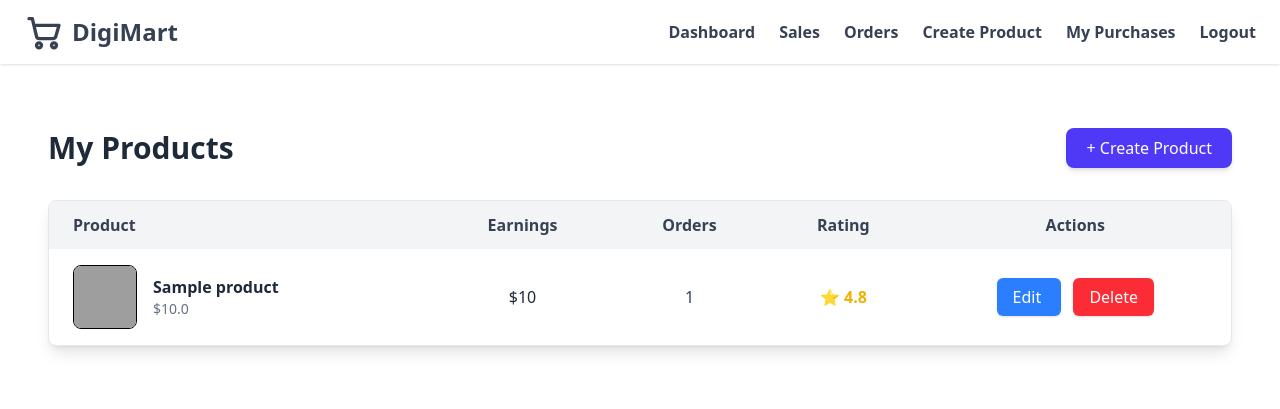
After one commit to tamim-vaiya/DigiMart-django, a Django app: page /dashboard/ in a window 1280 px wide. The commit adds this page. Shown: the top 409 px of the page. Run offline with Django 5.2, Linux system fonts and the light colour scheme; tables that the repository leaves empty hold one stand-in row (values such as "Sample post"); some libraries are stand-ins or nearby versions; grey boxes are pictures that could not be loaded.

Commit message:
Created Dashboard View and Styled the template

```diff
--- /dev/null
+++ b/core/templates/core/dashboard.html
@@ -0,0 +1,78 @@
+{% extends "base.html" %}
+{% load static %}
+
+{% block body %}
+<div class="container mx-auto px-6 py-10">
+
+    <!-- Header -->
+    <div class="flex justify-between items-center mb-8">
+        <h1 class="text-3xl font-bold text-gray-800">My Products</h1>
+        <a href="{% url 'create_product' %}"
+           class="bg-indigo-600 hover:bg-indigo-700 text-white px-5 py-2 rounded-lg shadow-md transition">
+           + Create Product
+        </a>
+    </div>
+
+    <!-- Product Table -->
+    <div class="bg-white shadow-lg rounded-lg overflow-hidden border border-gray-200">
+        <table class="min-w-full table-auto">
+            <thead class="bg-gray-100 text-gray-700">
+                <tr>
+                    <th class="px-6 py-3 text-left">Product</th>
+                    <th class="px-6 py-3 text-center">Earnings</th>
+                    <th class="px-6 py-3 text-center">Orders</th>
+                    <th class="px-6 py-3 text-center">Rating</th>
+                    <th class="px-6 py-3 text-center">Actions</th>
+                </tr>
+            </thead>
+            <tbody class="divide-y divide-gray-200">
+                {% for product in products %}
+                <tr class="hover:bg-gray-50">
+                    <!-- Product Info -->
+                    <td class="px-6 py-4 flex items-center space-x-4">
+                        <img src="https://developers.elementor.com/docs/assets/img/elementor-placeholder-image.png" alt="No Image" class="w-16 h-16 rounded-lg object-cover border">
+                        <div>
+                            <p class="font-semibold text-gray-800">{{ product.name }}</p>
+                            <p class="text-sm text-gray-500">${{ product.price }}</p>
+                        </div>
+                    </td>
+
+                    <!-- Earnings -->
+                    <td class="px-6 py-4 text-center font-medium text-gray-800">
+                        ${{ product.total_earnings|default:0 }}
+                    </td>
+
+                    <!-- Orders -->
+                    <td class="px-6 py-4 text-center text-gray-700">
+                        {{ product.total_orders }}
+                    </td>
+
+                    <!-- Rating -->
+                    <td class="px-6 py-4 text-center text-yellow-500 font-semibold">
+                        ⭐ 4.8
+                    </td>
+
+                    <!-- Actions -->
+                    <td class="px-6 py-4 text-center space-x-3">
+                        <a href="{% url 'product_edit' product.id %}"
+                           class="bg-blue-500 hover:bg-blue-600 text-white px-4 py-2 rounded-md shadow">
+                           Edit
+                        </a>
+                        <a href="{% url 'product_delete' product.id %}"
+                           class="bg-red-500 hover:bg-red-600 text-white px-4 py-2 rounded-md shadow">
+                           Delete
+                        </a>
+                    </td>
+                </tr>
+                {% empty %}
+                <tr>
+                    <td colspan="5" class="px-6 py-6 text-center text-gray-500">
+                        No products yet. <a href="{% url 'create_product' %}" class="text-indigo-600 hover:underline">Create one</a>.
+                    </td>
+                </tr>
+                {% endfor %}
+            </tbody>
+        </table>
+    </div>
+</div>
+{% endblock body %}
--- a/core/templates/core/payment_success.html
+++ b/core/templates/core/payment_success.html
@@ -1,7 +1,7 @@
 {% extends "base.html" %}
 
 {% block body %}
-<div class="flex items-center justify-center min-h-screen bg-gray-50">
+<div class="flex items-center justify-center min-h-screen ">
     <div class="bg-white shadow-lg rounded-2xl p-10 text-center">
 
         <!-- Success message -->
--- a/core/urls.py
+++ b/core/urls.py
@@ -1,5 +1,5 @@
 from django.urls import path
-from .views import index, detail, payment_success_view, payment_failed_view, create_checkout_session, create_product, product_edit, product_delete
+from .views import index, detail, payment_success_view, payment_failed_view, create_checkout_session, create_product, product_edit, product_delete, dashboard
 
 urlpatterns = [
     path('', index, name='index'),
@@ -10,4 +10,5 @@ urlpatterns = [
     path('create-product/', create_product, name='create_product'),
     path('edit-product/<int:id>/', product_edit, name='product_edit'),
     path('delete-product/<int:id>/', product_delete, name='product_delete'),
+    path('dashboard/', dashboard, name='dashboard'),
 ]
--- a/core/views.py
+++ b/core/views.py
@@ -6,6 +6,7 @@ from django.views.decorators.csrf import csrf_exempt
 from django.urls import reverse
 from django.http import JsonResponse, HttpResponseNotFound
 from .forms import ProductForm
+from django.db.models import Sum, Count, Q
 
 # Create your views here.
 def index(request):
@@ -93,3 +94,10 @@ def product_delete(request, id):
         product.delete()
         return redirect('index')
     return render(request, 'core/product_delete.html', {'product': product})
+
+def dashboard(request):
+    products = Product.objects.all().annotate(
+        total_orders=Count('orderdetail', filter=Q(orderdetail__has_paid=True)),
+        total_earnings=Sum('orderdetail__amount', filter=Q(orderdetail__has_paid=True))
+    )
+    return render(request, 'core/dashboard.html', {'products': products})
--- a/static/dist/styles.css
+++ b/static/dist/styles.css
@@ -9,11 +9,15 @@
       "Courier New", monospace;
     --color-red-500: oklch(63.7% 0.237 25.331);
     --color-red-600: oklch(57.7% 0.245 27.325);
+    --color-yellow-500: oklch(79.5% 0.184 86.047);
     --color-green-600: oklch(62.7% 0.194 149.214);
+    --color-blue-500: oklch(62.3% 0.214 259.815);
+    --color-blue-600: oklch(54.6% 0.245 262.881);
     --color-indigo-500: oklch(58.5% 0.233 277.117);
     --color-indigo-600: oklch(51.1% 0.262 276.966);
     --color-indigo-700: oklch(45.7% 0.24 277.023);
     --color-gray-50: oklch(98.5% 0.002 247.839);
+    --color-gray-100: oklch(96.7% 0.003 264.542);
     --color-gray-200: oklch(92.8% 0.006 264.531);
     --color-gray-300: oklch(87.2% 0.01 258.338);
     --color-gray-500: oklch(55.1% 0.027 264.364);
@@ -35,8 +39,10 @@
     --text-3xl--line-height: calc(2.25 / 1.875);
     --text-4xl: 2.25rem;
     --text-4xl--line-height: calc(2.5 / 2.25);
+    --font-weight-medium: 500;
     --font-weight-semibold: 600;
     --font-weight-bold: 700;
+    --radius-md: 0.375rem;
     --radius-lg: 0.5rem;
     --radius-xl: 0.75rem;
     --radius-2xl: 1rem;
@@ -231,9 +237,6 @@
   .mt-3 {
     margin-top: calc(var(--spacing) * 3);
   }
-  .mt-6 {
-    margin-top: calc(var(--spacing) * 6);
-  }
   .mb-2 {
     margin-bottom: calc(var(--spacing) * 2);
   }
@@ -258,6 +261,9 @@
   .inline-block {
     display: inline-block;
   }
+  .h-16 {
+    height: calc(var(--spacing) * 16);
+  }
   .h-24 {
     height: calc(var(--spacing) * 24);
   }
@@ -270,6 +276,9 @@
   .min-h-screen {
     min-height: 100vh;
   }
+  .w-16 {
+    width: calc(var(--spacing) * 16);
+  }
   .w-full {
     width: 100%;
   }
@@ -281,6 +290,12 @@
   }
   .max-w-md {
     max-width: var(--container-md);
+  }
+  .min-w-full {
+    min-width: 100%;
+  }
+  .table-auto {
+    table-layout: auto;
   }
   .transform {
     transform: var(--tw-rotate-x,) var(--tw-rotate-y,) var(--tw-rotate-z,) var(--tw-skew-x,) var(--tw-skew-y,);
@@ -329,11 +344,39 @@
       margin-inline-end: calc(calc(var(--spacing) * 2) * calc(1 - var(--tw-space-x-reverse)));
     }
   }
+  .space-x-3 {
+    :where(& > :not(:last-child)) {
+      --tw-space-x-reverse: 0;
+      margin-inline-start: calc(calc(var(--spacing) * 3) * var(--tw-space-x-reverse));
+      margin-inline-end: calc(calc(var(--spacing) * 3) * calc(1 - var(--tw-space-x-reverse)));
+    }
+  }
+  .space-x-4 {
+    :where(& > :not(:last-child)) {
+      --tw-space-x-reverse: 0;
+      margin-inline-start: calc(calc(var(--spacing) * 4) * var(--tw-space-x-reverse));
+      margin-inline-end: calc(calc(var(--spacing) * 4) * calc(1 - var(--tw-space-x-reverse)));
+    }
+  }
   .space-x-6 {
     :where(& > :not(:last-child)) {
       --tw-space-x-reverse: 0;
       margin-inline-start: calc(calc(var(--spacing) * 6) * var(--tw-space-x-reverse));
       margin-inline-end: calc(calc(var(--spacing) * 6) * calc(1 - var(--tw-space-x-reverse)));
+    }
+  }
+  .divide-y {
+    :where(& > :not(:last-child)) {
+      --tw-divide-y-reverse: 0;
+      border-bottom-style: var(--tw-border-style);
+      border-top-style: var(--tw-border-style);
+      border-top-width: calc(1px * var(--tw-divide-y-reverse));
+      border-bottom-width: calc(1px * calc(1 - var(--tw-divide-y-reverse)));
+    }
+  }
+  .divide-gray-200 {
+    :where(& > :not(:last-child)) {
+      border-color: var(--color-gray-200);
     }
   }
   .overflow-hidden {
@@ -344,6 +387,9 @@
   }
   .rounded-lg {
     border-radius: var(--radius-lg);
+  }
+  .rounded-md {
+    border-radius: var(--radius-md);
   }
   .rounded-xl {
     border-radius: var(--radius-xl);
@@ -358,8 +404,14 @@
   .border-gray-300 {
     border-color: var(--color-gray-300);
   }
+  .bg-blue-500 {
+    background-color: var(--color-blue-500);
+  }
   .bg-gray-50 {
     background-color: var(--color-gray-50);
+  }
+  .bg-gray-100 {
+    background-color: var(--color-gray-100);
   }
   .bg-gray-200 {
     background-color: var(--color-gray-200);
@@ -403,8 +455,20 @@
   .py-3 {
     padding-block: calc(var(--spacing) * 3);
   }
+  .py-4 {
+    padding-block: calc(var(--spacing) * 4);
+  }
+  .py-6 {
+    padding-block: calc(var(--spacing) * 6);
+  }
+  .py-10 {
+    padding-block: calc(var(--spacing) * 10);
+  }
   .text-center {
     text-align: center;
+  }
+  .text-left {
+    text-align: left;
   }
   .text-2xl {
     font-size: var(--text-2xl);
@@ -425,6 +489,10 @@
   .font-bold {
     --tw-font-weight: var(--font-weight-bold);
     font-weight: var(--font-weight-bold);
+  }
+  .font-medium {
+    --tw-font-weight: var(--font-weight-medium);
+    font-weight: var(--font-weight-medium);
   }
   .font-semibold {
     --tw-font-weight: var(--font-weight-semibold);
@@ -454,6 +522,9 @@
   .text-white {
     color: var(--color-white);
   }
+  .text-yellow-500 {
+    color: var(--color-yellow-500);
+  }
   .shadow {
     --tw-shadow: 0 1px 3px 0 var(--tw-shadow-color, rgb(0 0 0 / 0.1)), 0 1px 2px -1px var(--tw-shadow-color, rgb(0 0 0 / 0.1));
     box-shadow: var(--tw-inset-shadow), var(--tw-inset-ring-shadow), var(--tw-ring-offset-shadow), var(--tw-ring-shadow), var(--tw-shadow);
@@ -473,6 +544,9 @@
   .shadow-xl {
     --tw-shadow: 0 20px 25px -5px var(--tw-shadow-color, rgb(0 0 0 / 0.1)), 0 8px 10px -6px var(--tw-shadow-color, rgb(0 0 0 / 0.1));
     box-shadow: var(--tw-inset-shadow), var(--tw-inset-ring-shadow), var(--tw-ring-offset-shadow), var(--tw-ring-shadow), var(--tw-shadow);
+  }
+  .filter {
+    filter: var(--tw-blur,) var(--tw-brightness,) var(--tw-contrast,) var(--tw-grayscale,) var(--tw-hue-rotate,) var(--tw-invert,) var(--tw-saturate,) var(--tw-sepia,) var(--tw-drop-shadow,);
   }
   .transition {
     transition-property: color, background-color, border-color, outline-color, text-decoration-color, fill, stroke, --tw-gradient-from, --tw-gradient-via, --tw-gradient-to, opacity, box-shadow, transform, translate, scale, rotate, filter, -webkit-backdrop-filter, backdrop-filter, display, visibility, content-visibility, overlay, pointer-events;
@@ -539,6 +613,20 @@
       }
     }
   }
+  .hover\:bg-blue-600 {
+    &:hover {
+      @media (hover: hover) {
+        background-color: var(--color-blue-600);
+      }
+    }
+  }
+  .hover\:bg-gray-50 {
+    &:hover {
+      @media (hover: hover) {
+        background-color: var(--color-gray-50);
+      }
+    }
+  }
   .hover\:bg-gray-300 {
     &:hover {
       @media (hover: hover) {
@@ -571,6 +659,13 @@
     &:hover {
       @media (hover: hover) {
         color: var(--color-red-600);
+      }
+    }
+  }
+  .hover\:underline {
+    &:hover {
+      @media (hover: hover) {
+        text-decoration-line: underline;
       }
     }
   }
@@ -670,6 +765,11 @@
   inherits: false;
   initial-value: 0;
 }
+@property --tw-divide-y-reverse {
+  syntax: "*";
+  inherits: false;
+  initial-value: 0;
+}
 @property --tw-border-style {
   syntax: "*";
   inherits: false;
@@ -744,6 +844,59 @@
   inherits: false;
   initial-value: 0 0 #0000;
 }
+@property --tw-blur {
+  syntax: "*";
+  inherits: false;
+}
+@property --tw-brightness {
+  syntax: "*";
+  inherits: false;
+}
+@property --tw-contrast {
+  syntax: "*";
+  inherits: false;
+}
+@property --tw-grayscale {
+  syntax: "*";
+  inherits: false;
+}
+@property --tw-hue-rotate {
+  syntax: "*";
+  inherits: false;
+}
+@property --tw-invert {
+  syntax: "*";
+  inherits: false;
+}
+@property --tw-opacity {
+  syntax: "*";
+  inherits: false;
+}
+@property --tw-saturate {
+  syntax: "*";
+  inherits: false;
+}
+@property --tw-sepia {
+  syntax: "*";
+  inherits: false;
+}
+@property --tw-drop-shadow {
+  syntax: "*";
+  inherits: false;
+}
+@property --tw-drop-shadow-color {
+  syntax: "*";
+  inherits: false;
+}
+@property --tw-drop-shadow-alpha {
+  syntax: "<percentage>";
+  inherits: false;
+  initial-value: 100%;
+}
+@property --tw-drop-shadow-size {
+  syntax: "*";
+  inherits: false;
+}
 @property --tw-duration {
   syntax: "*";
   inherits: false;
@@ -773,6 +926,7 @@
       --tw-skew-y: initial;
       --tw-space-y-reverse: 0;
       --tw-space-x-reverse: 0;
+      --tw-divide-y-reverse: 0;
       --tw-border-style: solid;
       --tw-font-weight: initial;
       --tw-shadow: 0 0 #0000;
@@ -789,6 +943,19 @@
       --tw-ring-offset-width: 0px;
       --tw-ring-offset-color: #fff;
       --tw-ring-offset-shadow: 0 0 #0000;
+      --tw-blur: initial;
+      --tw-brightness: initial;
+      --tw-contrast: initial;
+      --tw-grayscale: initial;
+      --tw-hue-rotate: initial;
+      --tw-invert: initial;
+      --tw-opacity: initial;
+      --tw-saturate: initial;
+      --tw-sepia: initial;
+      --tw-drop-shadow: initial;
+      --tw-drop-shadow-color: initial;
+      --tw-drop-shadow-alpha: 100%;
+      --tw-drop-shadow-size: initial;
       --tw-duration: initial;
       --tw-translate-x: 0;
       --tw-translate-y: 0;
--- a/templates/base.html
+++ b/templates/base.html
@@ -18,15 +18,15 @@
                 <circle cx="9" cy="20" r="1.5"/>
                 <circle cx="18" cy="20" r="1.5"/>
             </svg>
-            <span class="text-2xl font-bold text-gray-700">DigiMart</span>
+            <a href="{% url 'index' %}"><span class="text-2xl font-bold text-gray-700">DigiMart</span></a>
         </div>
 
         <!-- Right: Links -->
         <div class="flex space-x-6 text-gray-700 font-bold">
-            <a href="" class="hover:text-indigo-600">Dashboard</a>
+            <a href="{% url 'dashboard' %}" class="hover:text-indigo-600">Dashboard</a>
             <a href="" class="hover:text-indigo-600">Sales</a>
             <a href="" class="hover:text-indigo-600">Orders</a>
-            <a href="" class="hover:text-indigo-600">Create Product</a>
+            <a href="{% url 'create_product' %}" class="hover:text-indigo-600">Create Product</a>
             <a href="" class="hover:text-indigo-600">My Purchases</a>
             <a href="" class="hover:text-red-600">Logout</a>
         </div>
```
